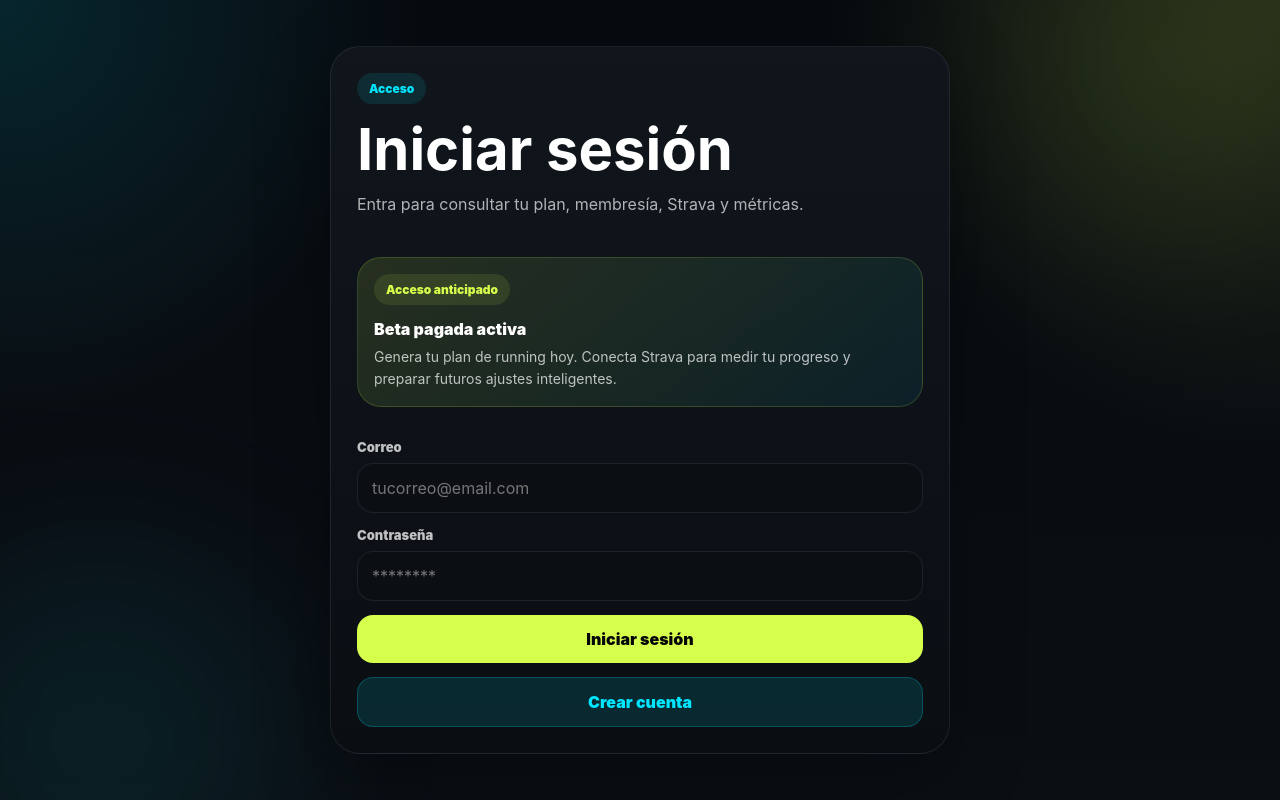
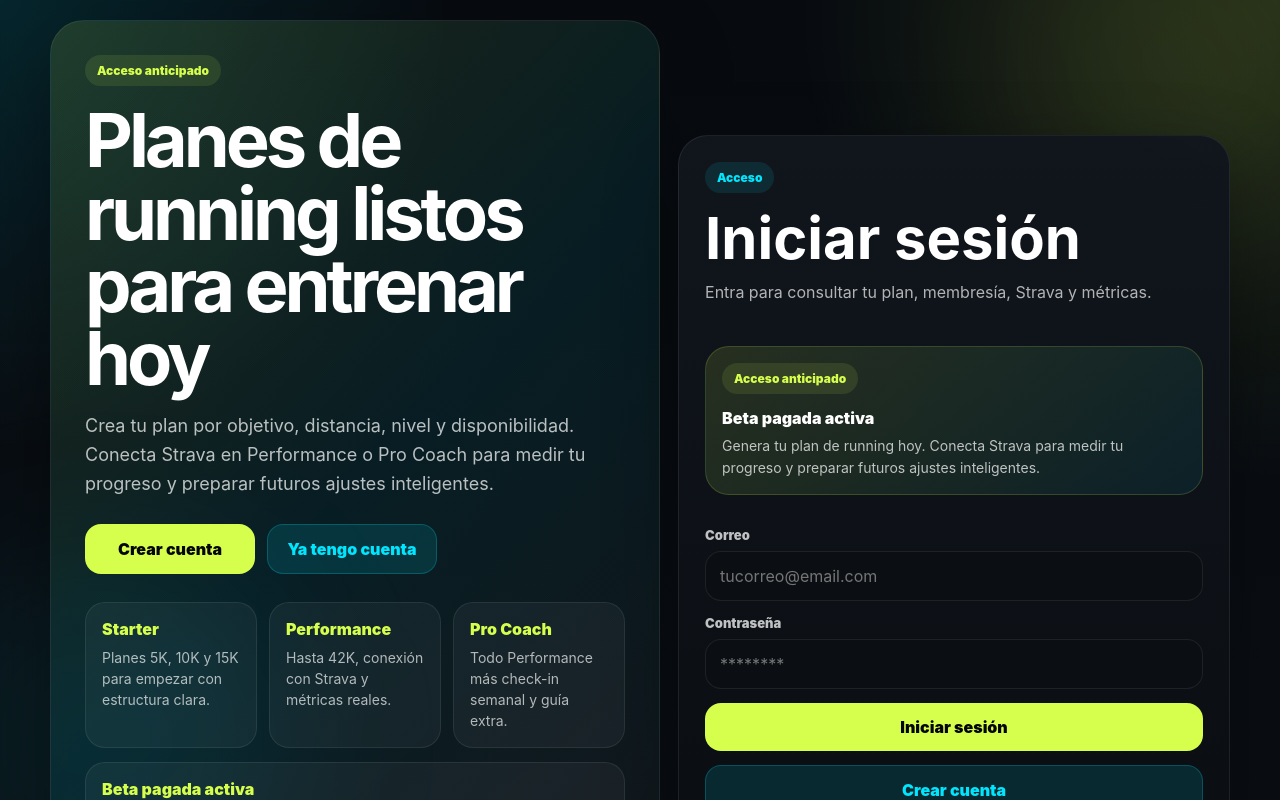
Before and after one commit to marcanton1909-code/trainingapp-mvp, a React (Vite) app in the folder app/: page / in a window 1280 px wide. Shown: the top 800 px of the page. Built offline with nearby package versions, Linux system fonts and the light colour scheme.

Commit message:
restaurar landing publica con login

```diff
--- a/app/src/App.tsx
+++ b/app/src/App.tsx
@@ -804,7 +804,7 @@ export default function App() {
       <div className="glow glow-one" />
       <div className="glow glow-two" />
 
-      <div className={authUser ? "layout" : "auth-layout"}>
+      <div className={authUser ? "layout" : "public-layout"}>
         {authUser && (
           <aside className="sidebar">
             <div>
@@ -846,6 +846,13 @@ export default function App() {
         )}
 
         <main className="main">
+          {!authUser && (
+            <PublicLandingIntro
+              onLogin={() => setActiveTab("login")}
+              onCreateAccount={() => setActiveTab("register")}
+            />
+          )}
+
           {!authUser && activeTab === "login" && (
             <AuthCard
               title="Iniciar sesión"
@@ -1533,6 +1540,55 @@ function AuthCard({
   );
 }
 
+function PublicLandingIntro({
+  onLogin,
+  onCreateAccount,
+}: {
+  onLogin: () => void;
+  onCreateAccount: () => void;
+}) {
+  return (
+    <section className="public-hero">
+      <span className="chip lime">{BETA_COPY.badge}</span>
+      <h1>Planes de running listos para entrenar hoy</h1>
+      <p className="public-lead">
+        Crea tu plan por objetivo, distancia, nivel y disponibilidad. Conecta Strava
+        en Performance o Pro Coach para medir tu progreso y preparar futuros ajustes
+        inteligentes.
+      </p>
+
+      <div className="public-actions">
+        <button className="primary-button" onClick={onCreateAccount}>
+          Crear cuenta
+        </button>
+        <button className="ghost-button" onClick={onLogin}>
+          Ya tengo cuenta
+        </button>
+      </div>
+
+      <div className="public-feature-grid">
+        <div>
+          <strong>Starter</strong>
+          <span>Planes 5K, 10K y 15K para empezar con estructura clara.</span>
+        </div>
+        <div>
+          <strong>Performance</strong>
+          <span>Hasta 42K, conexión con Strava y métricas reales.</span>
+        </div>
+        <div>
+          <strong>Pro Coach</strong>
+          <span>Todo Performance más check-in semanal y guía extra.</span>
+        </div>
+      </div>
+
+      <div className="public-beta-note">
+        <strong>Beta pagada activa</strong>
+        <p>{BETA_COPY.long}</p>
+      </div>
+    </section>
+  );
+}
+
 function Header({
   badge,
   title,
@@ -1767,15 +1823,20 @@ button:disabled {
   z-index: 1;
 }
 
-.auth-layout {
+.public-layout {
   width: 100%;
-  max-width: 620px;
+  max-width: 1180px;
   margin: 0 auto;
   min-height: calc(100vh - 40px);
   display: grid;
-  place-items: center;
   position: relative;
   z-index: 1;
+}
+
+.public-layout .main {
+  grid-template-columns: minmax(0, 1.05fr) minmax(360px, 0.95fr);
+  align-items: center;
+  min-height: calc(100vh - 40px);
 }
 
 .sidebar {
@@ -1893,6 +1954,71 @@ button:disabled {
   width: 100%;
 }
 
+.public-hero {
+  background: linear-gradient(135deg, rgba(214,255,77,0.12), rgba(0,230,255,0.08), rgba(255,255,255,0.035));
+  border: 1px solid rgba(255,255,255,0.08);
+  border-radius: 34px;
+  padding: 34px;
+  box-shadow: 0 24px 70px rgba(0,0,0,0.34);
+}
+
+.public-hero h1 {
+  font-size: clamp(42px, 6vw, 74px);
+  line-height: 0.98;
+  margin: 18px 0 0;
+  letter-spacing: -0.055em;
+}
+
+.public-lead {
+  color: rgba(255,255,255,0.72);
+  font-size: 18px;
+  line-height: 1.6;
+  margin: 18px 0 0;
+  max-width: 720px;
+}
+
+.public-actions {
+  display: flex;
+  gap: 12px;
+  flex-wrap: wrap;
+  margin-top: 26px;
+}
+
+.public-feature-grid {
+  display: grid;
+  grid-template-columns: repeat(3, 1fr);
+  gap: 12px;
+  margin-top: 28px;
+}
+
+.public-feature-grid div,
+.public-beta-note {
+  border-radius: 20px;
+  padding: 16px;
+  background: rgba(255,255,255,0.045);
+  border: 1px solid rgba(255,255,255,0.08);
+}
+
+.public-feature-grid strong,
+.public-beta-note strong {
+  display: block;
+  color: #D6FF4D;
+  font-weight: 950;
+}
+
+.public-feature-grid span,
+.public-beta-note p {
+  display: block;
+  color: rgba(255,255,255,0.68);
+  line-height: 1.5;
+  margin-top: 8px;
+  font-size: 14px;
+}
+
+.public-beta-note {
+  margin-top: 14px;
+}
+
 .loading-screen {
   min-height: 100vh;
   background: #070B10;
@@ -2381,6 +2507,24 @@ button:disabled {
 }
 
 @media (max-width: 920px) {
+  .public-layout .main {
+    grid-template-columns: 1fr;
+    min-height: auto;
+  }
+
+  .public-hero {
+    padding: 24px;
+    border-radius: 28px;
+  }
+
+  .public-hero h1 {
+    font-size: clamp(38px, 12vw, 54px);
+  }
+
+  .public-feature-grid {
+    grid-template-columns: 1fr;
+  }
+
   .page {
     padding: 12px 12px 96px;
   }
```
